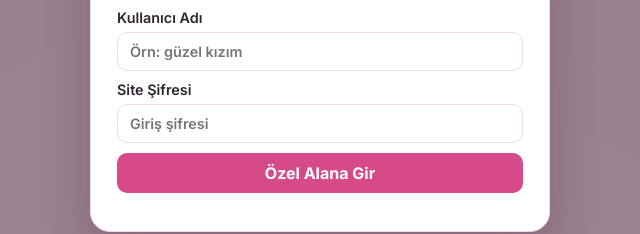
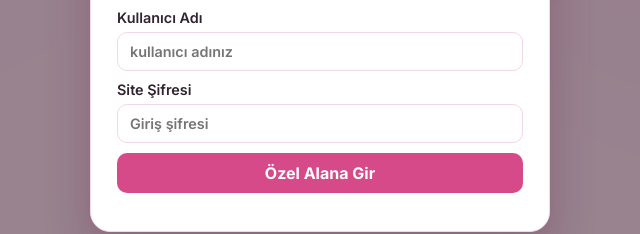
Before and after one commit to gorzerk28/sitedeneme, a plain HTML site: page index.html in a window 1280 px wide. Shown: the part 453-687 px from the top of the page, 320-960 px from the left. Drawn offline with Linux system fonts and the light colour scheme.

Commit message:
Update index.html

```diff
--- a/index.html
+++ b/index.html
@@ -27,7 +27,7 @@
             <input
               type="text"
               name="siteUsername"
-              placeholder="Örn: güzel kızım"
+              placeholder="kullanıcı adınız"
               autocomplete="username"
               required
             />
```
